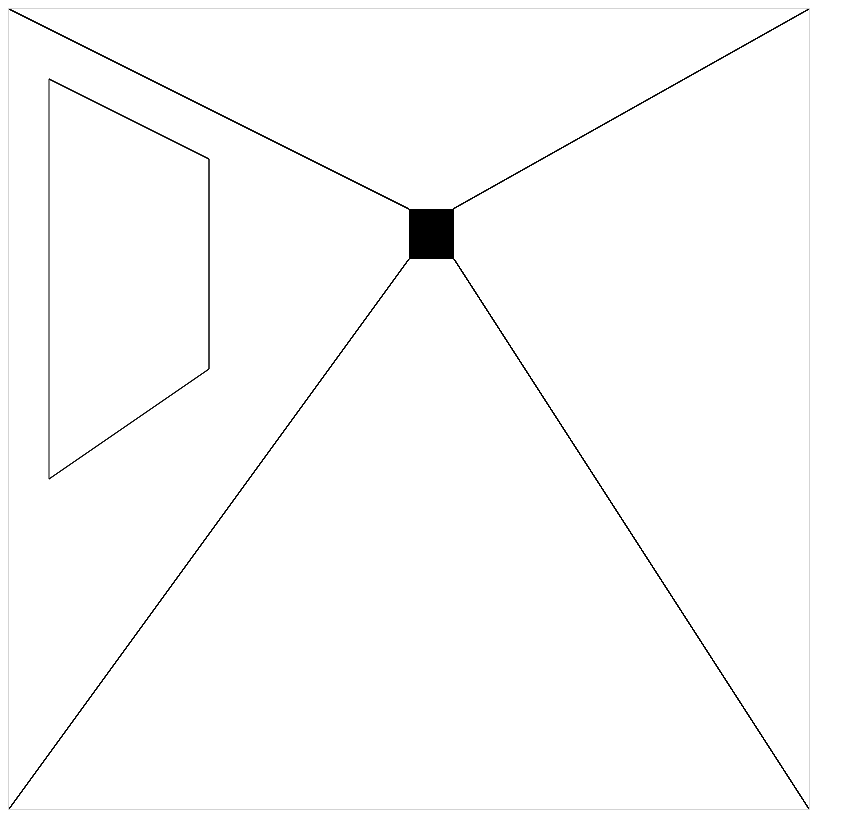
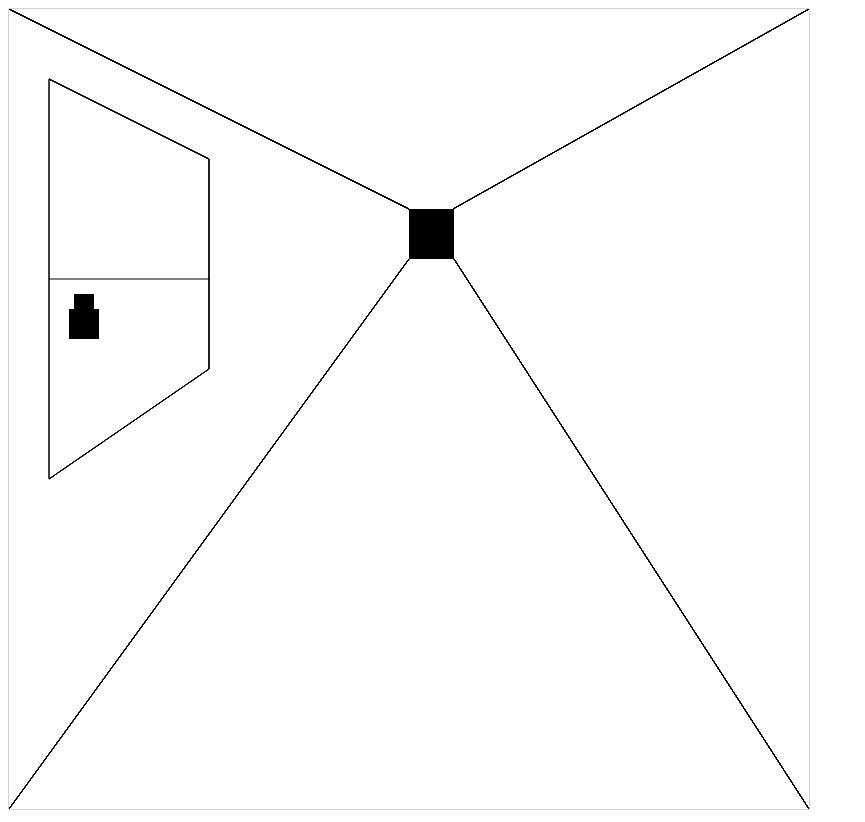
Before and after one commit to CuppyBoy29/canvas, a plain HTML site: page index.html in a window 1280 px wide. Shown: the whole page, without its empty margins (0-865 px from the left). Drawn offline with Linux system fonts and the light colour scheme.

Commit message:
Update index.html

```diff
--- a/index.html
+++ b/index.html
@@ -62,6 +62,22 @@ var ctx = canvas.getContext("2d");
 ctx.moveTo(40,470);
 ctx.lineTo(40,70);
 ctx.stroke();
+
+var canvas = document.getElementById("myCanvas");
+var ctx = canvas.getContext("2d");
+ctx.moveTo(40,270);
+ctx.lineTo(200,270);
+ctx.stroke();
+
+var canvas = document.getElementById("myCanvas");
+var ctx = canvas.getContext("2d");
+ctx.fillStyle = "#000000";
+ctx.fillRect(60,300,30,30);
+
+var canvas = document.getElementById("myCanvas");
+var ctx = canvas.getContext("2d");
+ctx.fillStyle = "#000000";
+ctx.fillRect(65,285,20,30);
 </script>
 
 
```
